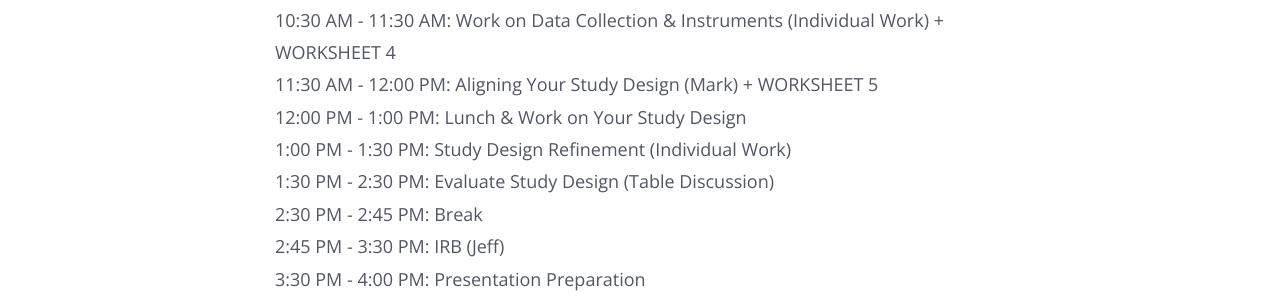
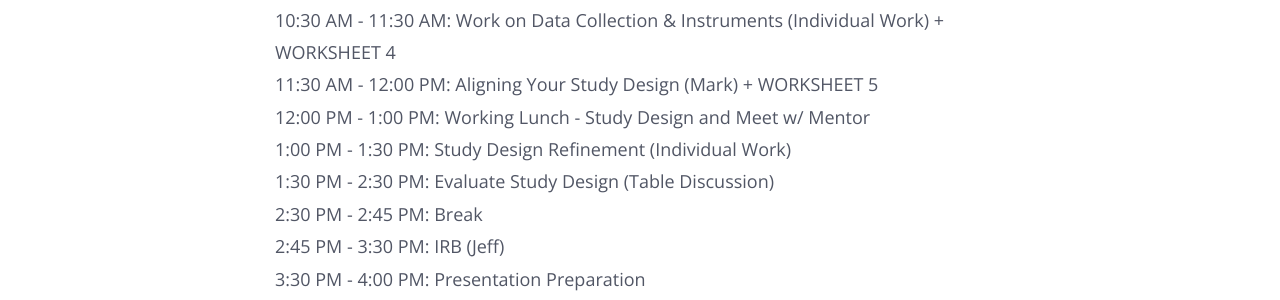
Before and after one commit to marksherriff/deers, a Jekyll site: the page built from deers2022-wednesday.md, in a window 1280 px wide. Shown: the part 450-750 px from the top of the page. Built offline with Jekyll 4.4.1, drawn with Linux system fonts in a browser that asks for light colours; nearby versions of some CDN libraries.

Commit message:
working lunch

```diff
--- a/deers2022-wednesday.md
+++ b/deers2022-wednesday.md
@@ -16,7 +16,7 @@ __Logistics and Refinement__
 10:15 AM - 10:30 AM: Break
 10:30 AM - 11:30 AM: Work on Data Collection & Instruments (Individual Work) + WORKSHEET 4
 11:30 AM - 12:00 PM: Aligning Your Study Design (Mark) + WORKSHEET 5
-12:00 PM - 1:00 PM: Lunch & Work on Your Study Design
+12:00 PM - 1:00 PM: Working Lunch - Study Design and Meet w/ Mentor
 1:00 PM - 1:30 PM: Study Design Refinement (Individual Work)
 1:30 PM - 2:30 PM: Evaluate Study Design (Table Discussion)
 2:30 PM - 2:45 PM: Break
```
Also changed, not shown: deers2022-tuesday.md (+1 -1 lines).
